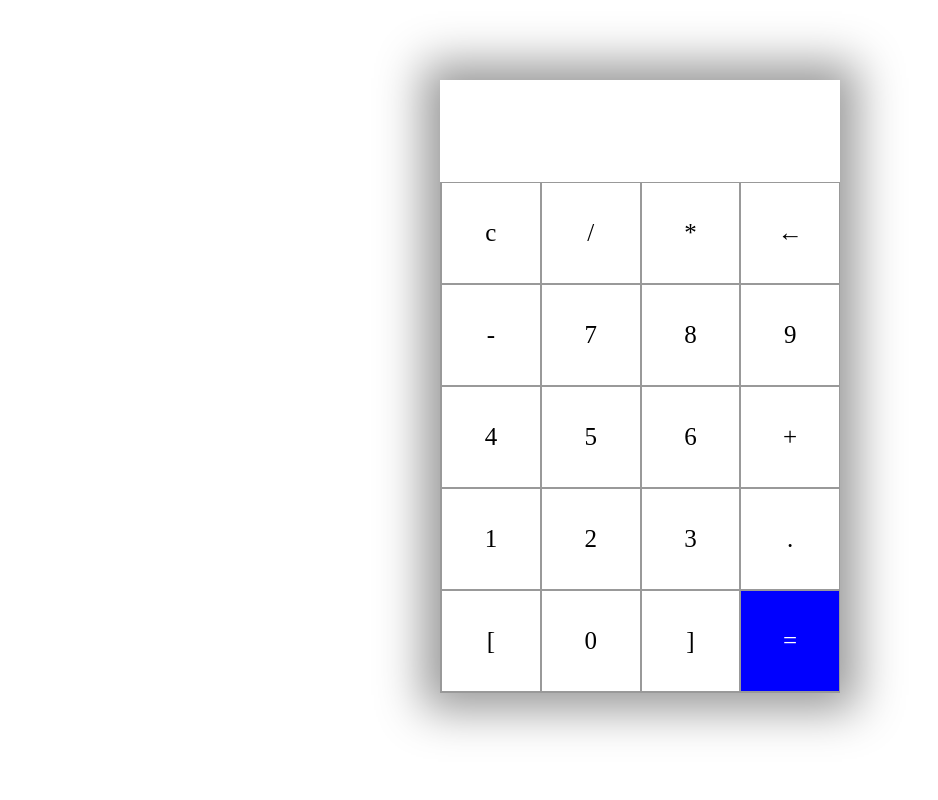
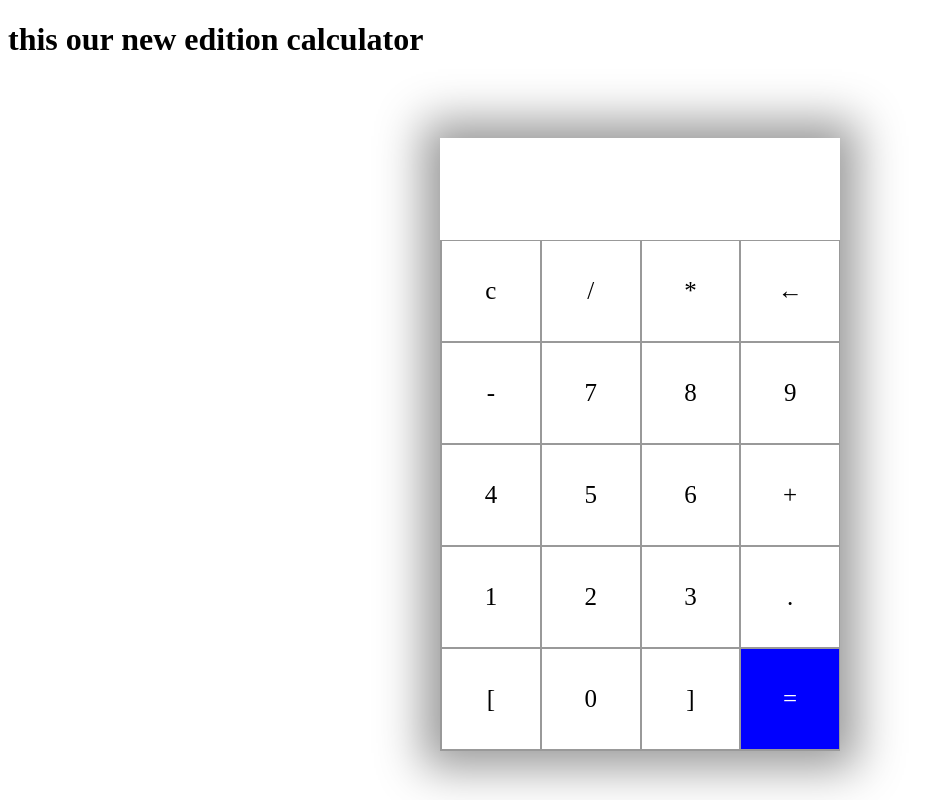
Before and after one commit to mohamedsalah114/calculator, a plain HTML site: page index.html in a window 1280 px wide. Shown: the whole page, without its empty margins (0-938 px from the left). Drawn offline with Linux system fonts and the light colour scheme.

Commit message:
added the new h1 line in html file

```diff
--- a/index.html
+++ b/index.html
@@ -9,6 +9,7 @@
 </head>
 
 <body>
+    <h1>this our new edition calculator</h1>
     <section>
         <div class="container">
             <div id="display"></div>
```
